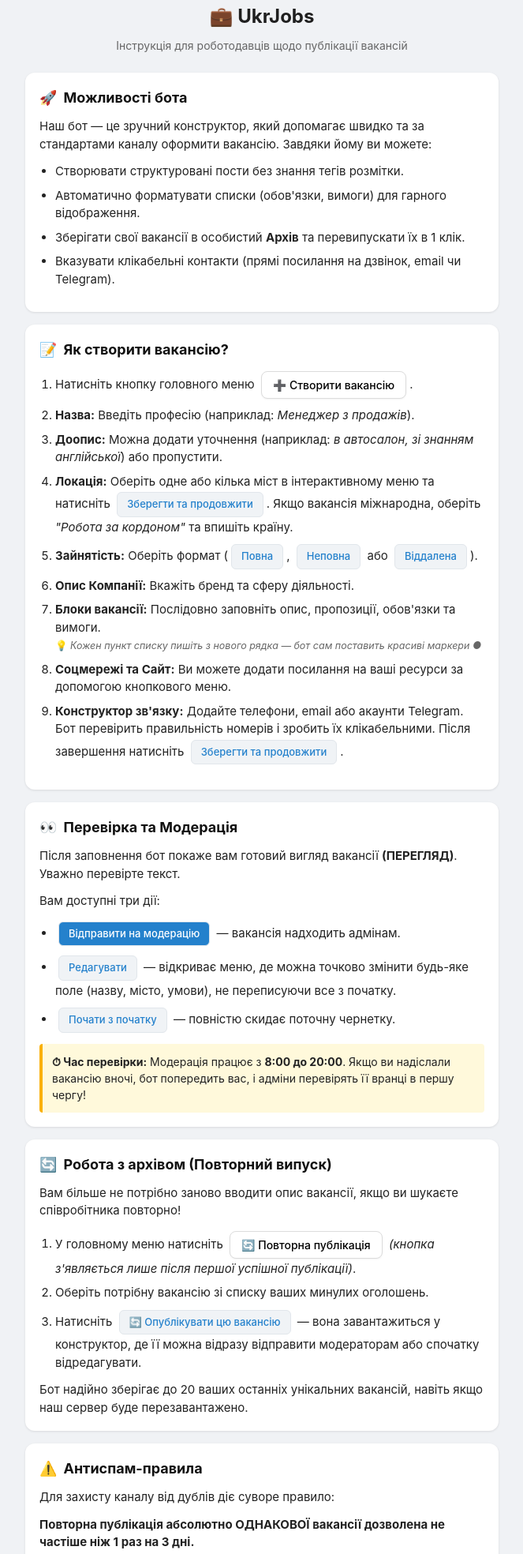
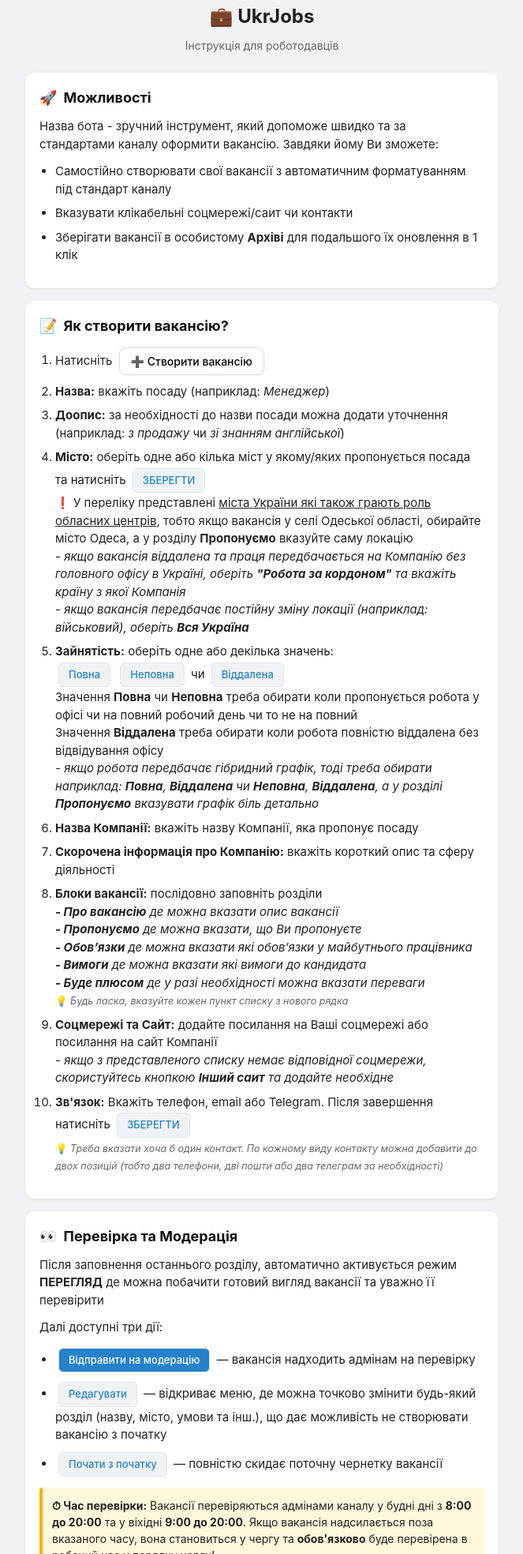
Before and after one commit to rooddeeo/instructions, a plain HTML site: page index.html in a window 1280 px wide. Shown: the part 13-1981 px from the top of the page at 79% size, without its empty margins (308-971 px from the left). Drawn offline with Linux system fonts and the light colour scheme.

Commit message:
Update index.html

```diff
--- a/index.html
+++ b/index.html
@@ -150,67 +150,83 @@
 
     <div class="header">
         <h1>💼 UkrJobs</h1>
-        <p>Інструкція для роботодавців щодо публікації вакансій</p>
+        <p>Інструкція для роботодавців</p>
     </div>
 
     <div class="card">
-        <h2><span>🚀</span>Можливості бота</h2>
-        <p>Наш бот — це зручний конструктор, який допомагає швидко та за стандартами каналу оформити вакансію. Завдяки йому ви можете:</p>
+        <h2><span>🚀</span>Можливості</h2>
+        <p>Назва бота - зручний інструмент, який допоможе швидко та за стандартами каналу оформити вакансію. Завдяки йому Ви зможете:</p>
         <ul>
-            <li>Створювати структуровані пости без знання тегів розмітки.</li>
-            <li>Автоматично форматувати списки (обов'язки, вимоги) для гарного відображення.</li>
-            <li>Зберігати свої вакансії в особистий <b>Архів</b> та перевипускати їх в 1 клік.</li>
-            <li>Вказувати клікабельні контакти (прямі посилання на дзвінок, email чи Telegram).</li>
+            <li>Самостійно створювати свої вакансії з автоматичним форматуванням під стандарт каналу</li>
+            <li>Вказувати клікабельні соцмережі/саит чи контакти</li>
+            <li>Зберігати вакансії в особистому <b>Архіві</b> для подальшого їх оновлення в 1 клік</li>
+
         </ul>
     </div>
 
     <div class="card">
         <h2><span>📝</span>Як створити вакансію?</h2>
         <ol>
-            <li>Натисніть кнопку головного меню <span class="tg-btn">➕ Створити вакансію</span>.</li>
-            <li><b>Назва:</b> Введіть професію (наприклад: <i>Менеджер з продажів</i>).</li>
-            <li><b>Доопис:</b> Можна додати уточнення (наприклад: <i>в автосалон, зі знанням англійської</i>) або пропустити.</li>
-            <li><b>Локація:</b> Оберіть одне або кілька міст в інтерактивному меню та натисніть <span class="tg-inline-btn">Зберегти та продовжити</span>. Якщо вакансія міжнародна, оберіть <i>"Робота за кордоном"</i> та впишіть країну.</li>
-            <li><b>Зайнятість:</b> Оберіть формат (<span class="tg-inline-btn">Повна</span>, <span class="tg-inline-btn">Неповна</span> або <span class="tg-inline-btn">Віддалена</span>).</li>
-            <li><b>Опис Компанії:</b> Вкажіть бренд та сферу діяльності.</li>
-            <li><b>Блоки вакансії:</b> Послідовно заповніть опис, пропозиції, обов'язки та вимоги.
-                <br><small style="color: #666;">💡 <i>Кожен пункт списку пишіть з нового рядка — бот сам поставить красиві маркери ●</i></small>
+            <li>Натисніть <span class="tg-btn">➕ Створити вакансію</span></li>
+            <li><b>Назва:</b> вкажіть посаду (наприклад: <i>Менеджер</i>)</li>
+            <li><b>Доопис:</b> за необхідності до назви посади можна додати уточнення (наприклад: <i>з продажу</i> чи <i> зі знанням англійської</i>)</li>
+            <li><b>Місто:</b> оберіть одне або кілька міст у якому/яких пропонується посада та натисніть <span class="tg-inline-btn">ЗБЕРЕГТИ</span>
+              <br>❗️ У переліку представлені <u>міста України які також грають роль обласних центрів</u>, тобто якщо вакансія у селі Одеської області, обирайте місто Одеса, а у розділу <b>Пропонуємо</b> вказуйте саму локацію
+              <br><i>- якщо вакансія віддалена та праця передбачається на Компанію без головного офісу в Україні, оберіть <b>"Робота за кордоном"</b> та вкажіть країну з якої Компанія</i>
+              <br><i>- якщо вакансія передбачає постійну зміну локації (наприклад: військовий), оберіть <b>Вся Україна</b></i></li>
+            <li><b>Зайнятість:</b> оберіть одне або декілька значень:<br> <span class="tg-inline-btn">Повна</span> <span class="tg-inline-btn">Неповна</span> чи <span class="tg-inline-btn">Віддалена</span>
+              <br>Значення <b>Повна</b> чи <b>Неповна</b> треба обирати коли пропонується робота у офісі чи на повний робочий день чи то не на повний
+              <br>Значення <b>Віддалена</b> треба обирати коли робота повністю віддалена без відвідування офісу
+              <br><i>- якщо робота передбачає гібридний графік, тоді треба обирати наприклад: <b>Повна</b>, <b>Віддалена</b> чи <b>Неповна</b>, <b>Віддалена</b>, а у розділі <b>Пропонуємо</b> вказувати графік біль детально</i></li>
+            <li><b>Назва Компанії:</b> вкажіть назву Компанії, яка пропонує посаду</li>
+            <li><b>Скорочена інформація про Компанію:</b> вкажіть короткий опис та сферу діяльності</li>
+            <li><b>Блоки вакансії:</b> послідовно заповніть розділи
+              <i><br><b>- Про вакансію</b> де можна вказати опис вакансії
+              <br><b>- Пропонуємо</b> де можна вказати, що Ви пропонуєте
+              <br><b>- Обов’язки</b> де можна вказати які обов’язки у майбутнього працівника
+              <br><b>- Вимоги</b> де можна вказати які вимоги до кандидата
+              <br><b>- Буде плюсом</b> де у разі необхідності можна вказати переваги</i>
+                <br><small style="color: #666;">💡 <i>Будь ласка, вказуйте кожен пункт списку з нового рядка</i></small>
             </li>
-            <li><b>Соцмережі та Сайт:</b> Ви можете додати посилання на ваші ресурси за допомогою кнопкового меню.</li>
-            <li><b>Конструктор зв'язку:</b> Додайте телефони, email або акаунти Telegram. Бот перевірить правильність номерів і зробить їх клікабельними. Після завершення натисніть <span class="tg-inline-btn">Зберегти та продовжити</span>.</li>
+            <li><b>Соцмережі та Сайт:</b> додайте посилання на Ваші соцмережі або посилання на сайт Компанії
+              <br>- <i>якщо з представленого списку немає відповідної соцмережи, скористуйтесь кнопкою <b>Інший саит</b> та додайте необхідне</i></li>
+            <li><b>Зв'язок:</b> Вкажіть телефон, email або Telegram. Після завершення натисніть <span class="tg-inline-btn">ЗБЕРЕГТИ</span>
+              <br><small style="color: #666;">💡 <i>Треба вказати хоча б один контакт. По кожному виду контакту можна добавити до двох позицій (тобто два телефони, дві пошти або два телеграм за необхідності)</i></small></li>
+
         </ol>
     </div>
 
     <div class="card">
         <h2><span>👀</span>Перевірка та Модерація</h2>
-        <p>Після заповнення бот покаже вам готовий вигляд вакансії <b>(ПЕРЕГЛЯД)</b>. Уважно перевірте текст.</p>
-        <p>Вам доступні три дії:</p>
+        <p>Після заповнення останнього розділу, автоматично активується режим <b>ПЕРЕГЛЯД</b> де можна побачити готовий вигляд вакансії та уважно її перевірити</p>
+        <p>Далі доступні три дії:</p>
         <ul>
-            <li><span class="tg-inline-btn blue">Відправити на модерацію</span> — вакансія надходить адмінам.</li>
-            <li><span class="tg-inline-btn">Редагувати</span> — відкриває меню, де можна точково змінити будь-яке поле (назву, місто, умови), не переписуючи все з початку.</li>
-            <li><span class="tg-inline-btn">Почати з початку</span> — повністю скидає поточну чернетку.</li>
+            <li><span class="tg-inline-btn blue">Відправити на модерацію</span> — вакансія надходить адмінам на перевірку</li>
+            <li><span class="tg-inline-btn">Редагувати</span> — відкриває меню, де можна точково змінити будь-який розділ (назву, місто, умови та інш.), що дає можливість не створювати вакансію з початку</li>
+            <li><span class="tg-inline-btn">Почати з початку</span> — повністю скидає поточну чернетку вакансії</li>
         </ul>
         <div class="important-box">
-            <b>⏱ Час перевірки:</b> Модерація працює з <b>8:00 до 20:00</b>. Якщо ви надіслали вакансію вночі, бот попередить вас, і адміни перевірять її вранці в першу чергу!
+            <b>⏱ Час перевірки:</b> Вакансії перевіряються адмінами каналу у будні дні з <b>8:00 до 20:00</b> та у віхідні <b>9:00 до 20:00</b>. Якщо вакансія надсилається поза вказаного часу, вона становиться у чергу та <b>обов'язково</b> буде перевірена в робочий час у порядку черги!
         </div>
     </div>
 
     <div class="card">
-        <h2><span>🔄</span>Робота з архівом (Повторний випуск)</h2>
-        <p>Вам більше не потрібно заново вводити опис вакансії, якщо ви шукаєте співробітника повторно!</p>
+        <h2><span>🔄</span>Повторна публікація (Архів)</h2>
+        <p>Більше не потрібно заново вводити данні вакансії, просто заходьте до Архіву та активуйте необхідну вакансію повторно!</p>
         <ol>
-            <li>У головному меню натисніть <span class="tg-btn">🔄 Повторна публікація</span> <i>(кнопка з'являється лише після першої успішної публікації)</i>.</li>
-            <li>Оберіть потрібну вакансію зі списку ваших минулих оголошень.</li>
-            <li>Натисніть <span class="tg-inline-btn">🔄 Опублікувати цю вакансію</span> — вона завантажиться у конструктор, де її можна відразу відправити модераторам або спочатку відредагувати.</li>
+            <li>Натисніть <span class="tg-btn">🔄 Повторна публікація</span>
+              <br><i>❗️ Звернуть увагу, кнопка з'являється лише після першої успішної публікації!</i></li>
+            <li>Оберіть потрібну вакансію зі списку</li>
+            <li>Далі можна обрати <span class="tg-inline-btn">🔄 Опублікувати</span> що активує режим <b>ПЕРЕГЛЯД</b> де можна відразу відправити вакансії на модерацію, чи перейти до режиму <b>Редагувати</b>, внести зміни та відправити на модерацію, або обрати <span class="tg-inline-btn">❌ Видалити</span> що у свою чергу звільнить місто новим вакансіям</li>
         </ol>
-        <p>Бот надійно зберігає до 20 ваших останніх унікальних вакансій, навіть якщо наш сервер буде перезавантажено.</p>
+      <small style="color: #666;">💡 <i>У Архіві зберігається до 20 останніх унікальних вакансій!</i></small>
     </div>
 
     <div class="card">
-        <h2><span>⚠️</span>Антиспам-правила</h2>
-        <p>Для захисту каналу від дублів діє суворе правило:</p>
-        <p><b>Повторна публікація абсолютно ОДНАКОВОЇ вакансії дозволена не частіше ніж 1 раз на 3 дні.</b></p>
-        <p>Якщо ви спробуєте надіслати таку саму вакансію раніше, бот заблокує відправку і підкаже точну дату й час, коли публікація знову стане безкоштовною.</p>
+        <h2><span>⚠️</span>Обмеження</h2>
+        <p>Для захисту каналу від дублів вакансій діє суворе правило:</p>
+        <p><b>Повторно опублікувати ТУ САМУ вакансію можна не частіше одного разу на 3 доби!</b></p>
+        <p>У разі повторної публікації раніше встановленого строку відправка автоматично скасовується, водночас система надасть інформацію у вигляді точної дати й часу щодо завершення триденного строку</p>
     </div>
 
 </div>
```
